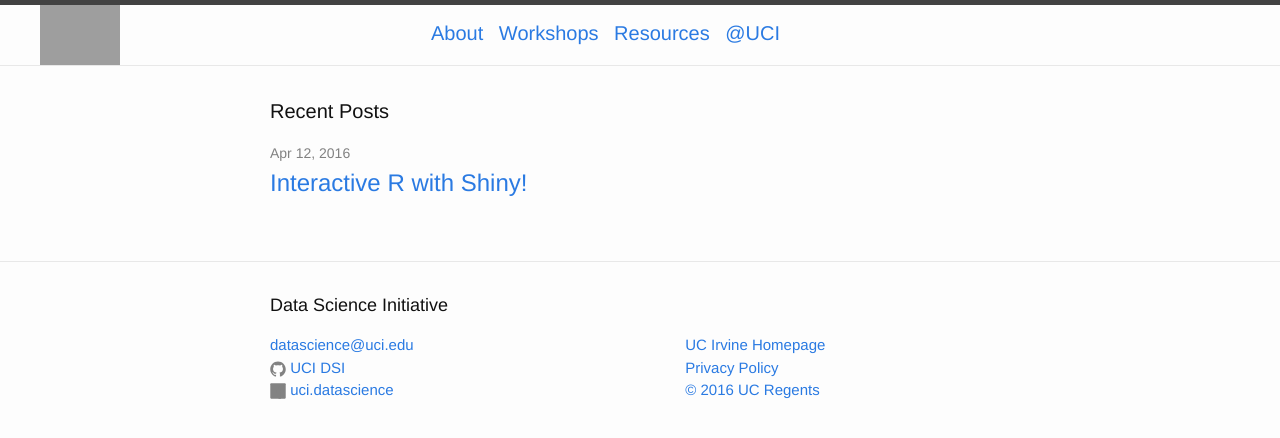
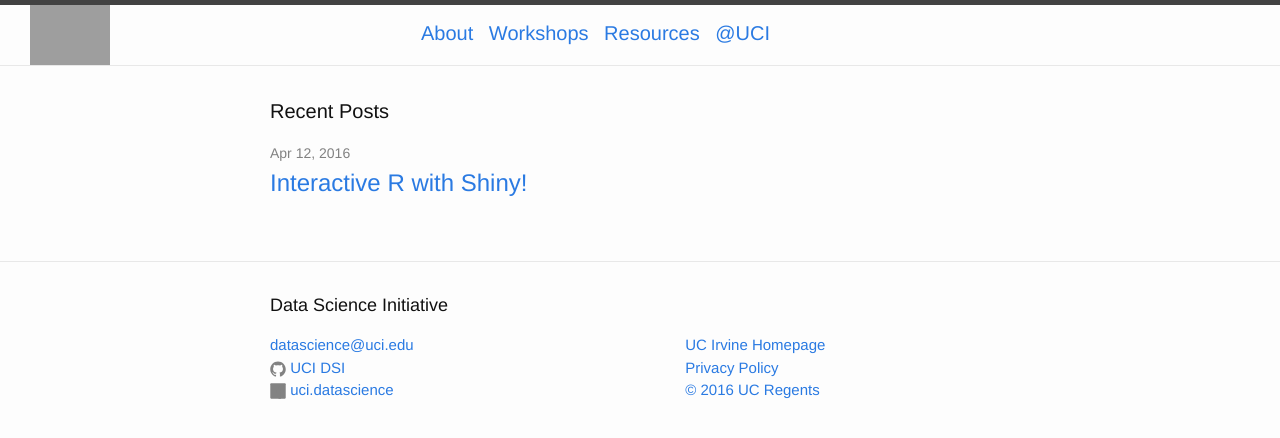
Before and after one commit to UCIDataScienceInitiative/UCIDataScienceInitiative.github.io, a Jekyll site: the page built from index.html, in a window 1280 px wide. Shown: the top 438 px of the page. Built offline with Jekyll 4.4.1, drawn with Linux system fonts in a browser that asks for light colours; grey boxes are pictures that could not be loaded.

Commit message:
Update _base.scss

```diff
--- a/_sass/_base.scss
+++ b/_sass/_base.scss
@@ -181,7 +181,7 @@ pre {
     max-width: -webkit-calc(#{$content-width} - (#{$spacing-unit} * 2));
     max-width:         calc(#{$content-width} - (#{$spacing-unit} * 2));
     margin-right: auto;
-    margin-left: 10px;
+    margin-left: calc({auto} - {35px});
     padding-right: $spacing-unit;
     padding-left: $spacing-unit;
     @extend %clearfix;
```
